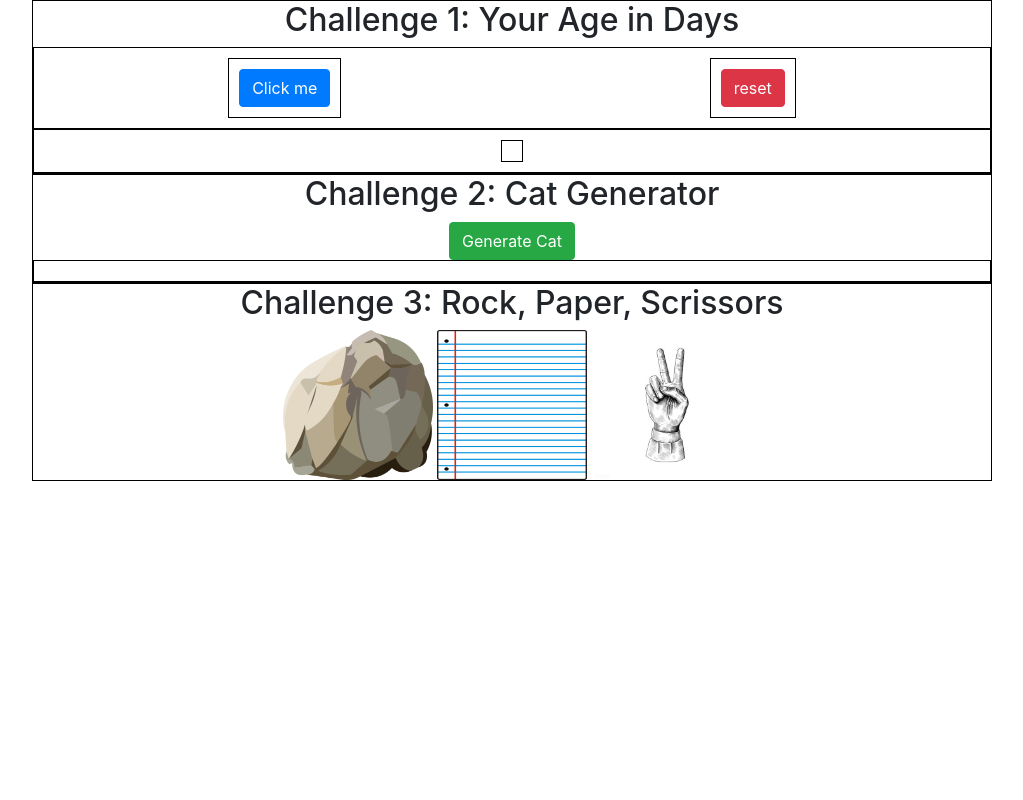
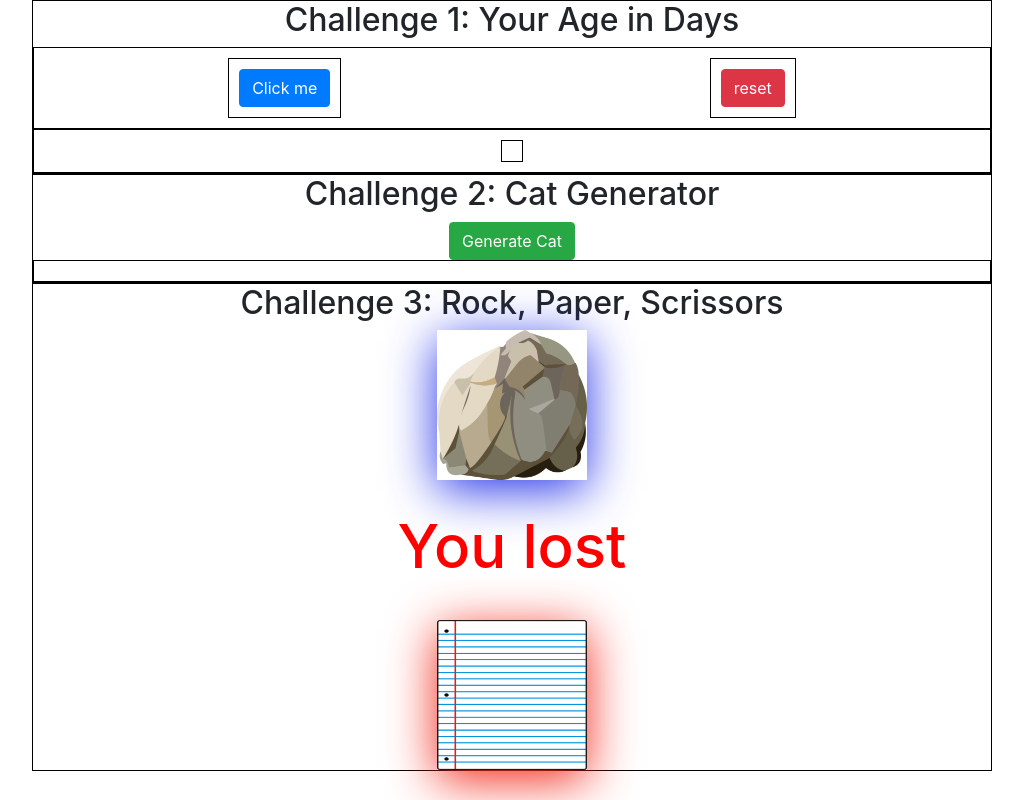
Before and after one commit to shieldstring/Javascript_Crashcourse_Challenge, a plain HTML site: page index.html in a window 1280 px wide. Both pictures are taken after a click on the picture 485 px from the left and 405 px from the top of the page. Shown: the whole page, without its empty margins (128-1151 px from the left). Drawn offline with Linux system fonts and the light colour scheme.

Commit message:
completed challenge 3

```diff
--- a/index.html
+++ b/index.html
@@ -1,4 +1,5 @@
-<html lang="en">
+<!DOCTYPE html>
+<html>
 <head>
     <meta charset="UTF-8">
     <meta name="viewport" content="width=device-width, initial-scale=1.0">
@@ -34,8 +35,8 @@
         <h2>Challenge 3: Rock, Paper, Scrissors</h2>
         <div class="flex-box-rps" id="flex-box-rps-div">
             <img id="rock" src="static/images/rock.png" width="150" height="150" alt="" onclick="rpsGame(this)">
-            <img src="static/images/paper.png" width="150" height="150" alt="">
-            <img id="rock" src="static/images/hand.jpeg" width="150" height="150" alt="" onclick="rpsGame(this)">
+            <img id="paper" src="static/images/paper.png" width="150" height="150" alt=""onclick="rpsGame(this)">
+            <img id="scissors" src="static/images/hand.jpeg" width="150" height="150" alt="" onclick="rpsGame(this)">
         </div>
     </div>
     <script src="static/js/script.js"></script>
--- a/static/js/script.js
+++ b/static/js/script.js
@@ -24,9 +24,72 @@ function generateCat(){
 // chanllenge 3: Rock, papper and scissor
 function rpsGame(yourChoice) {
     var humanChoice, botChoice;
-    // humanChoice = yourChoice.id;
-    // botChoice
-    // results = decideWinner(humanChoice, botChoice); //[0, 1] human lost | bot won. versa
-    // message = finalMessage(results); // {'message': you won', 'color':'green' }
+    humanChoice = yourChoice.id;
+
+    botChoice = numberToChoice(ranToRpsInt());
+    console.log('Computer choice:', botChoice);
+
+    results = decideWinner(humanChoice, botChoice); //[0, 1] human lost | bot won. versa
+    console.log(results);
+
+    message = finalMessage(results); // {'message': you won!', 'color':'green' }
+    console.log(message);
+
     rpsFrontEnd(yourChoice.id, botChoice, message);
 }
+
+function ranToRpsInt(){
+    return Math.floor(Math.random() * 3);
+}
+
+function numberToChoice(number){
+    return ['rock', 'paper', 'scissors'][number];
+}
+
+function decideWinner(yourChoice, computerChoice) {
+    var rpsDatabase = {
+        'rock': {'scissors':1, 'rock': 0.5, 'paper':0},
+        'paper': {'rock': 1, 'paper':0.5, 'scissors': 0},
+        'scissors': {'paper': 1, 'scissors': 0.5, 'rock': '0'}
+    };
+
+    var yourScore = rpsDatabase[yourChoice][computerChoice];
+    var computerScore = rpsDatabase[computerChoice][yourChoice];
+
+    return [yourScore, computerScore];
+}
+
+function finalMessage([yourScore, computerScore]){
+    if (yourScore === 0) {
+        return {'message': 'You lost', 'color': 'red'};
+    }else if (yourScore === 0.5) {
+        return {'message': 'You tied!', 'color': 'yellow'};
+    }else {
+        return {'message': 'You won!', 'color': 'green'};
+    }
+}
+
+function rpsFrontEnd(humanImageChoice, botImageChoice, finalMessage) {
+    var imagesDatabese = {
+        'rock': document.getElementById('rock').src,
+        'paper': document.getElementById('paper').src,
+        'scissors': document.getElementById('scissors').src
+    }
+
+    // remove all the images onclick
+    document.getElementById('rock').remove();
+    document.getElementById('paper').remove();
+    document.getElementById('scissors').remove();
+
+    var humanDiv = document.createElement('div');
+    var botDiv = document.createElement('div');
+    var messageDiv = document.createElement('div');
+
+    humanDiv.innerHTML = "<img src='" + imagesDatabese[humanImageChoice] + "' height=150 width=150 style='box-shadow: 0px 10px 50px rgba(37, 50, 233, 1);'>"
+    messageDiv.innerHTML = "<h1 style='color:" + finalMessage['color'] + "; font-size: 60px; padding: 30px;'>" + finalMessage['message'] + "</h1>"
+    botDiv.innerHTML = "<img src='" + imagesDatabese[botImageChoice] + "' height=150 width=150 style='box-shadow: 0px 10px 50px rgba(243, 38, 24, 1);'>"
+
+    document.getElementById('flex-box-rps-div').appendChild(humanDiv);
+    document.getElementById('flex-box-rps-div').appendChild(messageDiv);
+    document.getElementById('flex-box-rps-div').appendChild(botDiv);
+}
```
